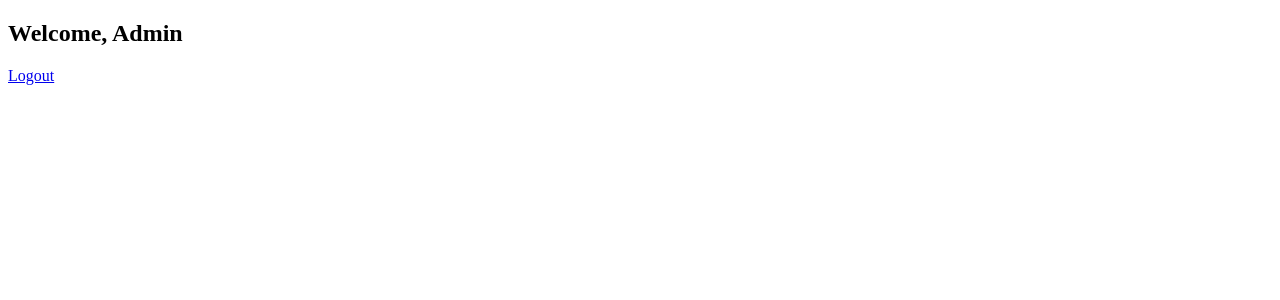
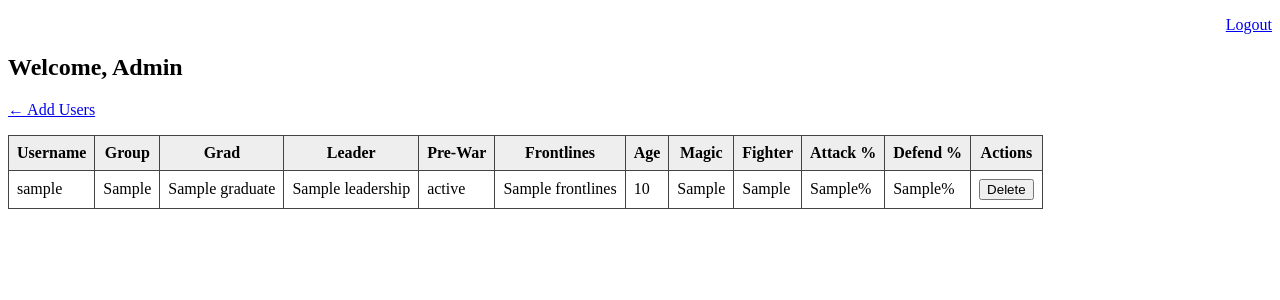
Before and after one commit to cessmarga/basgiathrp, a Flask app: template templates/admin_dashboard.html in a window 1280 px wide. Shown: the top 300 px of the page. Run offline with Flask 3, Linux system fonts and the light colour scheme; the template is opened without the code that fills it: most values are stand-ins (such as "Sample title", 1, 10 or a date in 2020).

Commit message:
Put table in Dashboard

```diff
--- a/templates/admin_dashboard.html
+++ b/templates/admin_dashboard.html
@@ -1,8 +1,59 @@
 <!DOCTYPE html>
 <html>
-<head><title>Admin Panel</title></head>
+<head><title>Admin Panel</title>
+      <style>
+        table, th, td {
+            border: 1px solid #444;
+            border-collapse: collapse;
+            padding: 8px;
+        }
+        th { background-color: #eee; }
+    </style>
+</head>
 <body>
-  <h2>Welcome, Admin</h2>
-  <p><a href="{{ url_for('admin_logout') }}">Logout</a></p>
+    <p style="text-align: right;"><a href="{{ url_for('admin_logout') }}">Logout</a></p>
+    <h2>Welcome, Admin</h2>
+    <p><a href="{{ url_for('add_user') }}">← Add Users</a></p>
+
+    <table>
+        <thead>
+            <tr>
+                <th>Username</th>
+                <th>Group</th>
+                <th>Grad</th>
+                <th>Leader</th>
+                <th>Pre-War</th>
+                <th>Frontlines</th>
+                <th>Age</th>
+                <th>Magic</th>
+                <th>Fighter</th>
+                <th>Attack %</th>
+                <th>Defend %</th>
+                <th>Actions</th>
+            </tr>
+        </thead>
+        <tbody>
+            {% for user in users %}
+            <tr>
+                <td>{{ user['username'] }}</td>
+                <td>{{ user['member_group'] }}</td>
+                <td>{{ user['graduate'] }}</td>
+                <td>{{ user['leadership'] }}</td>
+                <td>{{ user['pre_war_status'] }}</td>
+                <td>{{ user['frontlines'] }}</td>
+                <td>{{ user['age'] }}</td>
+                <td>{{ user['magic_type'] }}</td>
+                <td>{{ user['fighter_type'] }}</td>
+                <td>{{ user['attack_odds'] }}%</td>
+                <td>{{ user['defend_odds'] }}%</td>
+                <td>
+                  <form action="{{ url_for('delete_user', user_id=user['id']) }}" method="POST" onsubmit="return confirm('Are you sure you want to delete this user?');">
+                    <button type="submit" class="btn btn-danger btn-sm">Delete</button>
+                  </form>
+                </td>
+            </tr>
+            {% endfor %}
+        </tbody>
+    </table>
 </body>
 </html>
```
